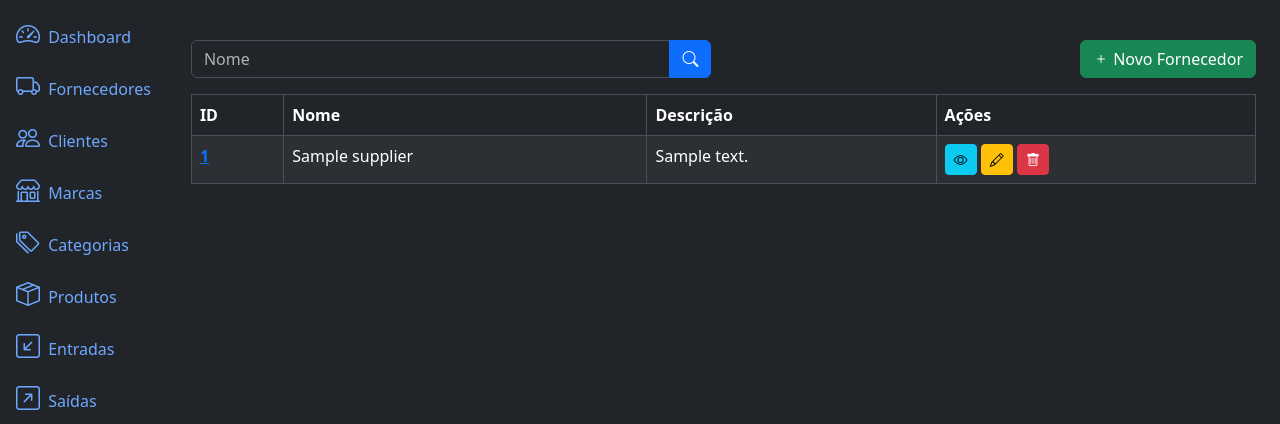
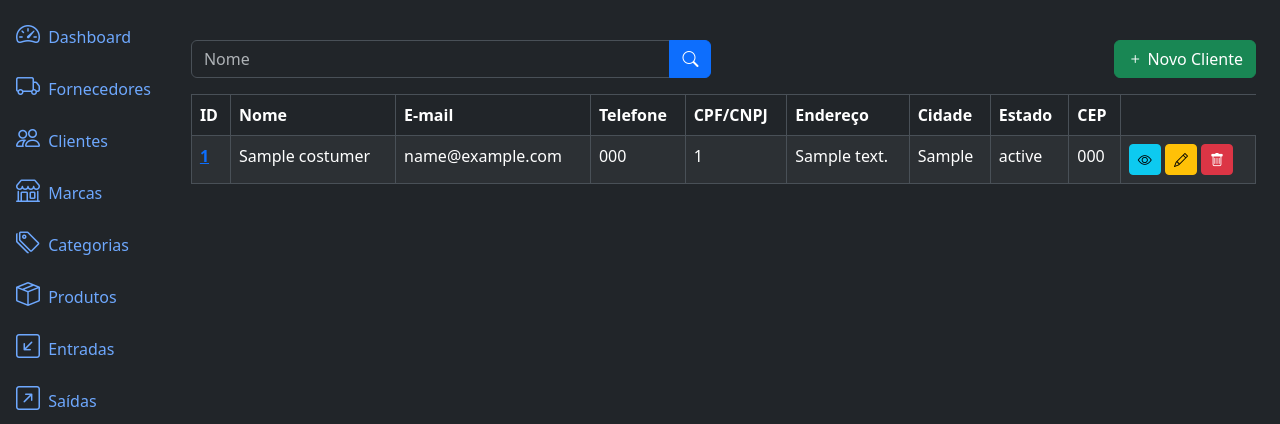
Before and after one commit to pycodebr/sge, a Django app: page /costumers/list/ in a window 1280 px wide. Shown: the part 56-480 px from the top of the page. Run offline with Django 5.2, Linux system fonts and the light colour scheme; a user stored in the database is signed in; tables that the repository leaves empty hold one stand-in row (values such as "Sample post"); some libraries are stand-ins or nearby versions.

Commit message:
Cadastro Cliente finalizado

```diff
--- a/application/costumers/admin.py
+++ b/application/costumers/admin.py
@@ -2,9 +2,9 @@ from django.contrib import admin
 from . import models
 
 
-class SupplierAdmin(admin.ModelAdmin):
-    list_display = ('name', 'description',)
+class CostumerAdmin(admin.ModelAdmin):
+    list_display = ('name', 'mail', 'phone', 'document_id', 'address', 'city' , 'state' , 'zip_code')
     search_fields = ('name',)
 
 
-admin.site.register(models.Supplier, SupplierAdmin)
+admin.site.register(models.Costumer, CostumerAdmin)
--- a/application/costumers/apps.py
+++ b/application/costumers/apps.py
@@ -1,6 +1,6 @@
 from django.apps import AppConfig
 
 
-class SuppliersConfig(AppConfig):
+class CostumersConfig(AppConfig):
     default_auto_field = 'django.db.models.BigAutoField'
     name = 'costumers'
--- a/application/costumers/models.py
+++ b/application/costumers/models.py
@@ -1,9 +1,16 @@
 from django.db import models
 
 
-class Supplier(models.Model):
-    name = models.CharField(max_length=500)
-    description = models.TextField(null=True, blank=True)
+class Costumer(models.Model):
+    name = models.CharField(max_length=50)
+    mail = models.TextField(null=True, blank=True)
+    phone = models.CharField(max_length=15, blank=True)
+    document_id = models.CharField(max_length=15, blank=True)
+    address = models.CharField(max_length=300, blank=True)
+    city = models.CharField(max_length=100, blank=True)
+    state = models.CharField(max_length=2, blank=True)
+    zip_code = models.CharField(max_length=10, blank=True)
+    active = models.BooleanField(default=True)
     created_at = models.DateTimeField(auto_now_add=True)
     updated_at = models.DateTimeField(auto_now=True)
 
--- a/application/costumers/serializers.py
+++ b/application/costumers/serializers.py
@@ -1,9 +1,9 @@
 from rest_framework import serializers
-from costumers.models import Supplier
+from costumers.models import Costumer
 
 
-class SupplierSerializer(serializers.ModelSerializer):
+class CostumerSerializer(serializers.ModelSerializer):
 
     class Meta:
-        model = Supplier
+        model = Costumer
         fields = '__all__'
--- a/application/costumers/templates/costumer_create.html
+++ b/application/costumers/templates/costumer_create.html
@@ -2,17 +2,17 @@
 
 {% block content %}
   <div class="container mt-4">
-    <h3 class="display-4">Cadastrar Fornecedor</h3>
+    <h3 class="display-4">Cadastrar Cliente</h3>
 
     <div class="card">
       <div class="card-body">
         <form method="post" class="form">
           {% csrf_token %}
           {{ form.as_p }}
-          <button type="submit" class="btn btn-primary">Salvar Fornecedor</button>
+          <button type="submit" class="btn btn-primary">Salvar Cliente</button>
         </form>
       </div>
     </div>
-    <a href="{% url 'costumer_list' %}" class="btn btn-secondary mt-3">Cancelar e Voltar para a Lista de Fornecedores</a>
+    <a href="{% url 'costumer_list' %}" class="btn btn-secondary mt-3">Cancelar e Voltar para a Lista de Clientes</a>
   </div>
 {% endblock %}
--- a/application/costumers/templates/costumer_delete.html
+++ b/application/costumers/templates/costumer_delete.html
@@ -2,7 +2,7 @@
 
 {% block content %}
   <div class="container mt-4">
-    <h3 class="display-4">Deletar Fornecedor</h3>
+    <h3 class="display-4">Deletar Cliente</h3>
 
     <div class="card">
       <div class="card-body">
@@ -13,7 +13,7 @@
           <button type="submit" class="btn btn-danger">Deletar</button>
         </form>
 
-        <a href="{% url 'costumer_list' %}" class="btn btn-secondary mt-3">Cancelar e Voltar para a Lista de Fornecedores</a>
+        <a href="{% url 'costumer_list' %}" class="btn btn-secondary mt-3">Cancelar e Voltar para a Lista de Clientes</a>
       </div>
     </div>
   </div>
--- a/application/costumers/templates/costumer_list.html
+++ b/application/costumers/templates/costumer_list.html
@@ -1,7 +1,7 @@
 {% extends 'base.html' %}
 
 {% block title %}
-SGE - Fornecedores
+SGE - Clientes
 {% endblock %}
 
 {% block content %}
@@ -20,7 +20,7 @@ SGE - Fornecedores
   {% if perms.costumers.add_costumer %}
   <div class="col-md-6">
     <a href="{% url 'costumer_create' %}" class="btn btn-success float-end">
-      <i class="bi bi-plus"></i> Novo Fornecedor
+      <i class="bi bi-plus"></i> Novo Cliente
     </a>
   </div>
   {% endif %}
@@ -32,8 +32,13 @@ SGE - Fornecedores
       <tr>
         <th>ID</th>
         <th>Nome</th>
-        <th>Descrição</th>
-        <th>Ações</th>
+        <th>E-mail</th>
+        <th>Telefone</th>
+        <th>CPF/CNPJ</th>
+        <th>Endereço</th>
+        <th>Cidade</th>
+        <th>Estado</th>
+        <th>CEP</th>
       </tr>
     </thead>
     <tbody>
@@ -45,7 +50,13 @@ SGE - Fornecedores
           </a>
         </td>
         <td>{{ costumer.name }}</td>
-        <td>{{ costumer.description }}</td>
+        <td>{{ costumer.mail }}</td>
+        <td>{{ costumer.phone }}</td>
+        <td>{{ costumer.document_id }}</td>
+        <td>{{ costumer.address }}</td>
+        <td>{{ costumer.city }}</td>
+        <td>{{ costumer.state }}</td>
+        <td>{{ costumer.zip_code }}</td>
         <td>
           <a href="{% url 'costumer_detail' costumer.id %}" class="btn btn-info btn-sm">
             <i class="bi bi-eye"></i>
--- a/application/costumers/templates/costumer_update.html
+++ b/application/costumers/templates/costumer_update.html
@@ -2,18 +2,18 @@
 
 {% block content %}
   <div class="container mt-4">
-    <h3 class="display-4">Editar Fornecedor</h3>
+    <h3 class="display-4">Editar Cliente</h3>
 
     <div class="card">
       <div class="card-body">
         <form method="post" class="form">
           {% csrf_token %}
           {{ form.as_p }}
-          <button type="submit" class="btn btn-primary">Salvar Fornecedor</button>
+          <button type="submit" class="btn btn-primary">Salvar Cliente</button>
         </form>
       </div>
     </div>
 
-    <a href="{% url 'costumer_list' %}" class="btn btn-secondary mt-3">Cancelar e Voltar para a Lista de Fornecedores</a>
+    <a href="{% url 'costumer_list' %}" class="btn btn-secondary mt-3">Cancelar e Voltar para a Lista de Clientes</a>
   </div>
 {% endblock %}
--- a/application/costumers/urls.py
+++ b/application/costumers/urls.py
@@ -3,12 +3,12 @@ from . import views
 
 
 urlpatterns = [
-    path('costumers/list/', views.SupplierListView.as_view(), name='costumer_list'),
-    path('costumers/create/', views.SupplierCreateView.as_view(), name='costumer_create'),
-    path('costumers/<int:pk>/detail/', views.SupplierDetailView.as_view(), name='costumer_detail'),
-    path('costumers/<int:pk>/update/', views.SupplierUpdateView.as_view(), name='costumer_update'),
-    path('costumers/<int:pk>/delete/', views.SupplierDeleteView.as_view(), name='costumer_delete'),
+    path('costumers/list/', views.CostumerListView.as_view(), name='costumer_list'),
+    path('costumers/create/', views.CostumerCreateView.as_view(), name='costumer_create'),
+    path('costumers/<int:pk>/detail/', views.CostumerDetailView.as_view(), name='costumer_detail'),
+    path('costumers/<int:pk>/update/', views.CostumerUpdateView.as_view(), name='costumer_update'),
+    path('costumers/<int:pk>/delete/', views.CostumerDeleteView.as_view(), name='costumer_delete'),
 
-    path('api/v1/costumers/', views.SupplierCreateListAPIView.as_view(), name='costumer-create-list-api-view'),
-    path('api/v1/costumers/<int:pk>/', views.SupplierRetrieveUpdateDestroyAPIView.as_view(), name='costumer-detail-api-view'),
+    path('api/v1/costumers/', views.CostumerCreateListAPIView.as_view(), name='costumer-create-list-api-view'),
+    path('api/v1/costumers/<int:pk>/', views.CostumerRetrieveUpdateDestroyAPIView.as_view(), name='costumer-detail-api-view'),
 ]
--- a/application/costumers/views.py
+++ b/application/costumers/views.py
@@ -5,8 +5,8 @@ from django.views.generic import ListView, CreateView, DetailView, UpdateView, D
 from . import models, forms, serializers
 
 
-class SupplierListView(LoginRequiredMixin, PermissionRequiredMixin, ListView):
-    model = models.Supplier
+class CostumerListView(LoginRequiredMixin, PermissionRequiredMixin, ListView):
+    model = models.Costumer
     template_name = 'costumer_list.html'
     context_object_name = 'costumers'
     paginate_by = 10
@@ -22,40 +22,40 @@ class SupplierListView(LoginRequiredMixin, PermissionRequiredMixin, ListView):
         return queryset
 
 
-class SupplierCreateView(LoginRequiredMixin, PermissionRequiredMixin, CreateView):
-    model = models.Supplier
+class CostumerCreateView(LoginRequiredMixin, PermissionRequiredMixin, CreateView):
+    model = models.Costumer
     template_name = 'costumer_create.html'
-    form_class = forms.SupplierForm
+    form_class = forms.CostumerForm
     success_url = reverse_lazy('costumer_list')
     permission_required = 'costumers.add_costumer'
 
 
-class SupplierDetailView(LoginRequiredMixin, PermissionRequiredMixin, DetailView):
-    model = models.Supplier
+class CostumerDetailView(LoginRequiredMixin, PermissionRequiredMixin, DetailView):
+    model = models.Costumer
     template_name = 'costumer_detail.html'
     permission_required = 'costumers.view_costumer'
 
 
-class SupplierUpdateView(LoginRequiredMixin, PermissionRequiredMixin, UpdateView):
-    model = models.Supplier
+class CostumerUpdateView(LoginRequiredMixin, PermissionRequiredMixin, UpdateView):
+    model = models.Costumer
     template_name = 'costumer_update.html'
-    form_class = forms.SupplierForm
+    form_class = forms.CostumerForm
     success_url = reverse_lazy('costumer_list')
     permission_required = 'costumers.change_costumer'
 
 
-class SupplierDeleteView(LoginRequiredMixin, PermissionRequiredMixin, DeleteView):
-    model = models.Supplier
+class CostumerDeleteView(LoginRequiredMixin, PermissionRequiredMixin, DeleteView):
+    model = models.Costumer
     template_name = 'costumer_delete.html'
     success_url = reverse_lazy('costumer_list')
     permission_required = 'costumers.delete_costumer'
 
 
-class SupplierCreateListAPIView(generics.ListCreateAPIView):
-    queryset = models.Supplier.objects.all()
-    serializer_class = serializers.SupplierSerializer
+class CostumerCreateListAPIView(generics.ListCreateAPIView):
+    queryset = models.Costumer.objects.all()
+    serializer_class = serializers.CostumerSerializer
 
 
-class SupplierRetrieveUpdateDestroyAPIView(generics.RetrieveUpdateDestroyAPIView):
-    queryset = models.Supplier.objects.all()
-    serializer_class = serializers.SupplierSerializer
+class CostumerRetrieveUpdateDestroyAPIView(generics.RetrieveUpdateDestroyAPIView):
+    queryset = models.Costumer.objects.all()
+    serializer_class = serializers.CostumerSerializer
```
Also changed, not shown: application/costumers/forms.py (+17 -5 lines), application/costumers/templates/costumer_detail.html (+9 -3 lines), application/costumers/migrations/0001_initial.py.
